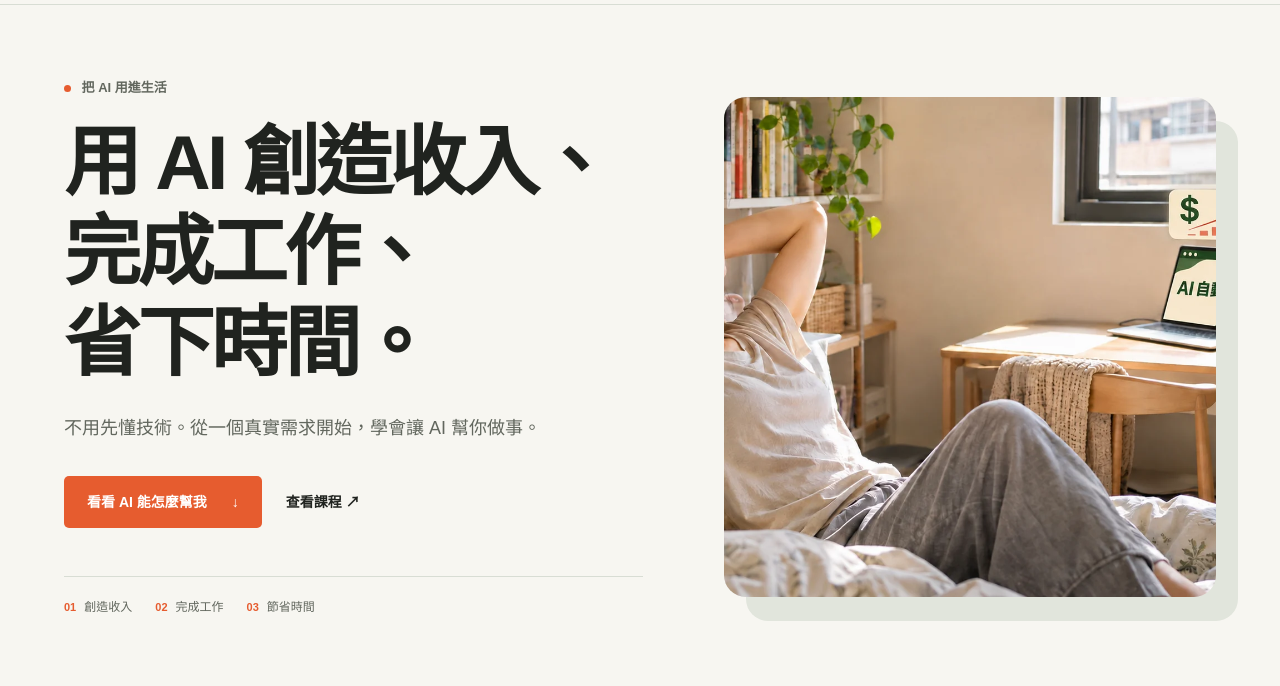
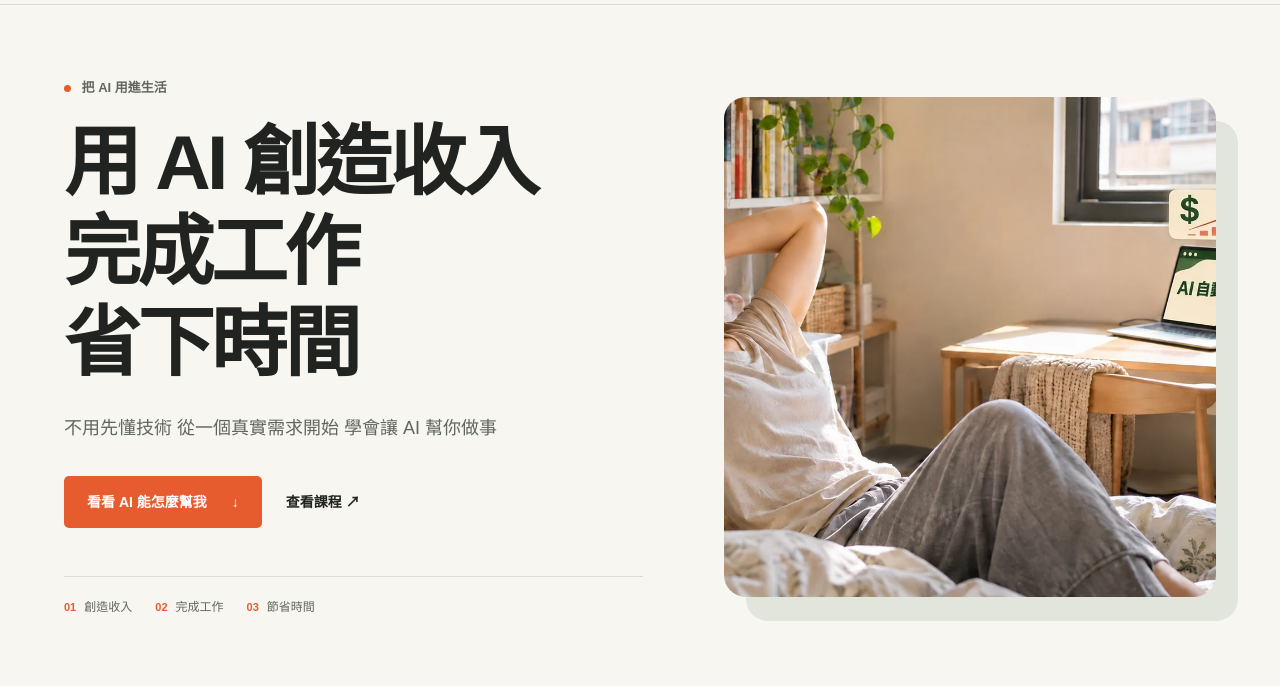
Before and after one commit to saintBang5566/brand-website, a website: page index.html in a window 1280 px wide. Shown: the part 114-800 px from the top of the page. Drawn offline with Linux system fonts and the light colour scheme.

Commit message:
Remove hero punctuation

```diff
--- a/index.html
+++ b/index.html
@@ -10,7 +10,7 @@
 <a class="skip" href="#main">跳至主要內容</a><div class="draft">惜光商行官方網站 · AI 應用教學與實作</div>
 <header class="site-header"><a class="brand" href="#"><img src="assets/mark.svg" width="32" height="32" alt="">AI 廢人<span>Make AI useful</span></a><button class="menu" aria-expanded="false" aria-controls="navigation" aria-label="開啟導覽">☰</button><nav id="navigation" aria-label="主導覽"><a href="#applications">AI 能做什麼</a><a href="#solutions">學習方案</a><a href="#about">關於我</a><a href="member.html">會員專區</a><a class="nav-cta" href="#contact">告訴我你的需求 ↗</a></nav></header>
 <main id="main">
-<section class="hero ai-hero"><div class="hero-copy"><p class="eyebrow"><span class="dot"></span> 把 AI 用進生活</p><h1>用 AI 創造收入、<br>完成工作、<br>省下時間。</h1><p class="intro">不用先懂技術。從一個真實需求開始，學會讓 AI 幫你做事。</p><div class="actions"><a class="button primary" href="#applications">看看 AI 能怎麼幫我 <span>↓</span></a><a class="text-link" href="#solutions">查看課程 <span>↗</span></a></div><div class="hero-proof"><span><b>01</b> 創造收入</span><span><b>02</b> 完成工作</span><span><b>03</b> 節省時間</span></div></div>
+<section class="hero ai-hero"><div class="hero-copy"><p class="eyebrow"><span class="dot"></span> 把 AI 用進生活</p><h1>用 AI 創造收入<br>完成工作<br>省下時間</h1><p class="intro">不用先懂技術 從一個真實需求開始 學會讓 AI 幫你做事</p><div class="actions"><a class="button primary" href="#applications">看看 AI 能怎麼幫我 <span>↓</span></a><a class="text-link" href="#solutions">查看課程 <span>↗</span></a></div><div class="hero-proof"><span><b>01</b> 創造收入</span><span><b>02</b> 完成工作</span><span><b>03</b> 節省時間</span></div></div>
 <figure class="hero-photo"><img src="assets/ai-income-work.webp" width="1599" height="900" alt="人在床上休息，電腦顯示 AI 自動工作中，上方呈現收入成長圖"></figure></section>
 <section class="section application-section" id="applications"><div class="section-head"><div><p class="eyebrow">看見 AI 真正能幫你的地方</p><h2>從生活、投資、工作到創作。</h2></div><p>選擇最接近你的情境，<br>直接找到能開始的方法。</p></div><div class="application-grid solution-categories">
 <article id="personal-life"><figure class="category-media"><img src="assets/solutions/personal-life.webp" width="1199" height="675" loading="lazy" alt="在家使用 AI 規劃行程、餐食與每日待辦的生活情境"></figure><span class="number">01</span><p class="service-tag">AI 個人生活</p><h3>讓 AI 幫你安排生活、學習與決定</h3><p>當資訊太多、事情太雜，AI 可以先整理選項，陪你規劃出清楚的下一步。</p><ul><li>旅遊、餐食與每日行程規劃</li><li>筆記整理、學習與資料查找</li><li>個人助理、提醒與生活決策</li></ul><button class="category-link" data-interest="AI 個人生活">找到我的生活應用 <span>↗</span></button></article>
```
